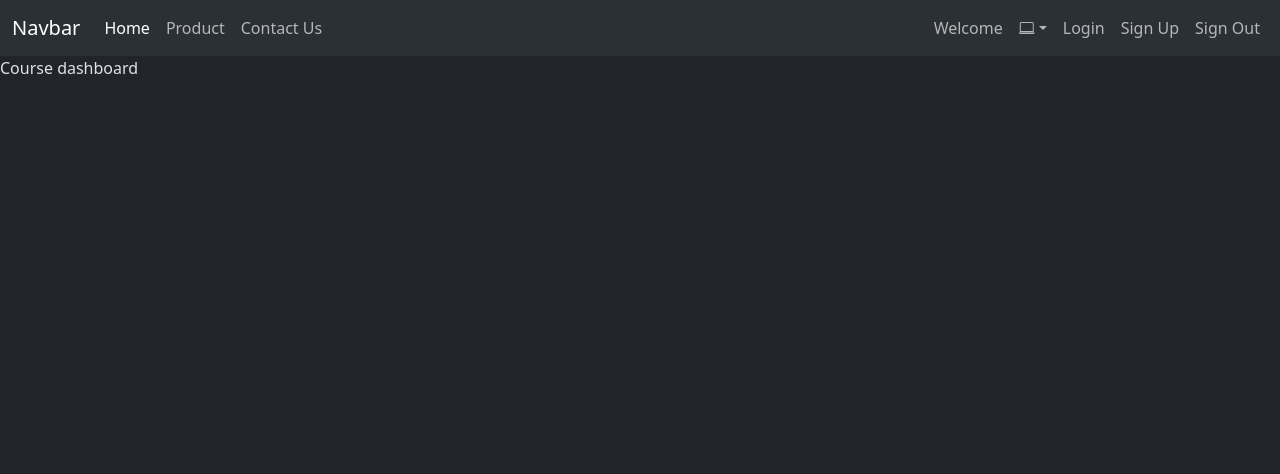
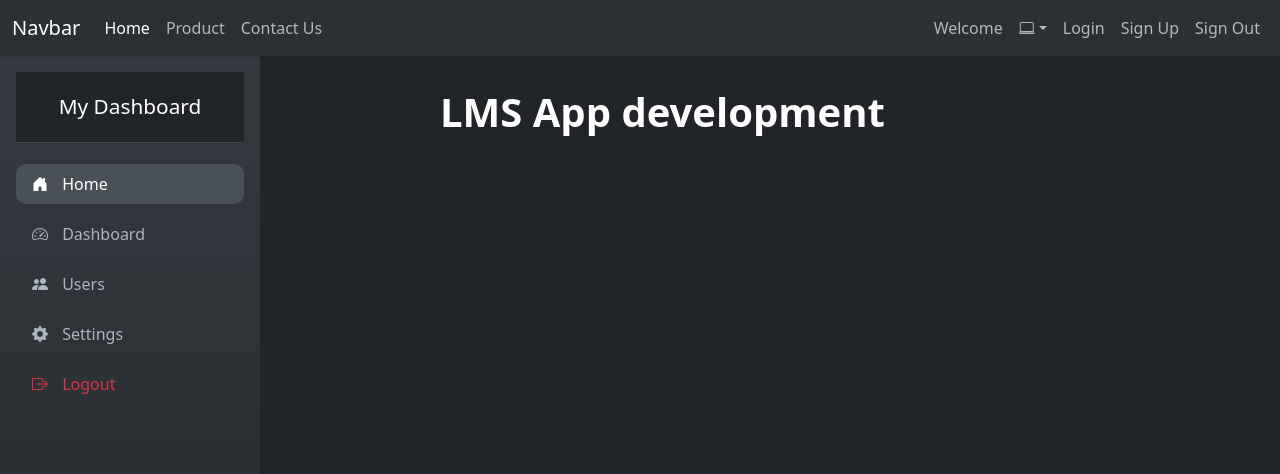
Before and after one commit to PB-personal/LMS-App-Dev, a Vue app: page / in a window 1280 px wide. Shown: the top 474 px of the page. Built offline with nearby package versions, Linux system fonts and the light colour scheme.

Commit message:
Created dashboard page and added basic heading

```diff
--- a/src/App.vue
+++ b/src/App.vue
@@ -1,11 +1,11 @@
 <template>
   <div class="d-flex flex-column min-vh-100">
-    <Header />
+    <AppHeader />
     <RouterView />
   </div>
 </template>
 
 <script setup>
 import { RouterView } from 'vue-router'
-import Header from './components/layout/Header.vue'
+import AppHeader from './components/layout/AppHeader.vue'
 </script>
--- a/src/assets/main.css
+++ b/src/assets/main.css
@@ -4,7 +4,7 @@
   max-width: 1280px;
   margin: 0 auto;
   padding: 2rem;
-  font-weight: normal;
+  font-weight: normal;ī
 }
 
 a,
--- /dev/null
+++ b/src/components/layout/AppContent.vue
@@ -0,0 +1,6 @@
+<template>
+  <div>
+    <h1 class="fw-bold text-white mb-4">LMS App development</h1>
+  </div>
+</template>
+<script></script>
--- a/src/components/layout/Header.vue
+++ b/src/components/layout/AppHeader.vue
@@ -1,5 +1,5 @@
 <template>
-  <nav class="navbar navbar-expand-lg bg-body-tertiary">
+  <nav class="navbar headerbar navbar-expand-lg bg-body-tertiary">
     <div class="container-fluid">
       <a class="navbar-brand" href="#">Navbar</a>
       <button
@@ -62,8 +62,15 @@
     </div>
   </nav>
 </template>
-<script>
-export default {
-  name: 'AppHeader',
+<script></script>
+<style scoped>
+.headerbar {
+  position: fixed;
+  top: 0;
+  left: 0;
+  right: 0;
+  z-index: 1000;
+  background: white; /* or any color you prefer */
+  box-shadow: 0 2px 4px rgba(0, 0, 0, 0.1);
 }
-</script>
+</style>
--- /dev/null
+++ b/src/components/layout/AppSidebar.vue
@@ -0,0 +1,102 @@
+<template>
+  <!-- Sidebar -->
+  <div class="sidebar d-flex flex-column p-3">
+    <div class="sidebar-header">My Dashboard</div>
+    <ul class="nav flex-column mt-3">
+      <li class="nav-item">
+        <a href="#" class="nav-link active"> <i class="bi bi-house-door-fill"></i> Home </a>
+      </li>
+      <li class="nav-item">
+        <a href="#" class="nav-link"> <i class="bi bi-speedometer2"></i> Dashboard </a>
+      </li>
+      <li class="nav-item">
+        <a href="#" class="nav-link"> <i class="bi bi-people-fill"></i> Users </a>
+      </li>
+      <li class="nav-item">
+        <a href="#" class="nav-link"> <i class="bi bi-gear-fill"></i> Settings </a>
+      </li>
+      <li class="nav-item mt-auto">
+        <a href="#" class="nav-link text-danger"> <i class="bi bi-box-arrow-right"></i> Logout </a>
+      </li>
+    </ul>
+  </div>
+</template>
+<script></script>
+<style>
+.sidebar {
+  /* let parent control the width (AppDashboard will set 30%) */
+  width: 100%;
+  max-width: 260px; /* optional cap on very wide screens */
+  height: 100vh; /* full viewport height */
+  background: linear-gradient(180deg, #343a40 0%, #212529 100%);
+  color: #fff;
+  transition: all 0.3s ease;
+  position: sticky;
+  top: 0;
+}
+
+.sidebar .nav-link {
+  color: #adb5bd;
+  border-radius: 10px;
+  margin: 5px 0;
+  transition: all 0.2s;
+}
+
+.sidebar .nav-link:hover,
+.sidebar .nav-link.active {
+  background-color: #495057;
+  color: #fff;
+}
+
+.sidebar .nav-link i {
+  margin-right: 10px;
+}
+
+.sidebar-header {
+  font-size: 1.3rem;
+  padding: 1.2rem;
+  text-align: center;
+  background: #212529;
+  border-bottom: 1px solid #444;
+}
+
+main {
+  flex: 1;
+  padding: 2rem;
+}
+
+.content-box {
+  background: white;
+  padding: 2rem;
+  border-radius: 15px;
+  box-shadow: 0 0 10px rgba(0, 0, 0, 0.08);
+}
+
+/* Responsive */
+@media (max-width: 768px) {
+  .sidebar {
+    position: fixed;
+    left: -260px;
+    height: 100%;
+    z-index: 1000;
+  }
+  .sidebar.show {
+    left: 0;
+  }
+}
+
+.toggle-btn {
+  display: none;
+}
+
+@media (max-width: 768px) {
+  .toggle-btn {
+    display: block;
+    background: #343a40;
+    color: #fff;
+    border: none;
+    padding: 10px 15px;
+    border-radius: 5px;
+  }
+}
+</style>
--- a/src/router/routes.js
+++ b/src/router/routes.js
@@ -1,5 +1,5 @@
 import Login from '@/views/auth/LoginPage.vue'
-import Dashboard from '@/views/dashboard/Dashboard.vue'
+import AppDashboard from '@/views/dashboard/AppDashboard.vue'
 import { createRouter, createWebHistory } from 'vue-router'
 
 const router = createRouter({
@@ -8,7 +8,7 @@ const router = createRouter({
     {
       path: '/',
       name: 'dashboard',
-      component: Dashboard,
+      component: AppDashboard,
     },
     {
       path: '/login',
--- /dev/null
+++ b/src/views/dashboard/AppDashboard.vue
@@ -0,0 +1,38 @@
+<template>
+  <div class="dashboard-wrapper">
+    <aside class="dashboard-sidebar">
+      <AppSidebar />
+    </aside>
+
+    <main class="dashboard-content">
+      <AppContent />
+    </main>
+  </div>
+</template>
+
+<script setup>
+import AppContent from '@/components/layout/AppContent.vue'
+import AppSidebar from '@/components/layout/AppSidebar.vue'
+</script>
+
+<style scoped>
+.dashboard-wrapper {
+  display: flex;
+  gap: 1.5rem;
+  min-height: calc(100vh - 56px); /* viewport height minus header height */
+  margin-top: 56px; /* space for fixed header */
+}
+
+.dashboard-sidebar {
+  flex: 0 0 30%;
+  max-width: 30%;
+  height: calc(100vh - 56px); /* viewport height minus header height */
+  position: sticky;
+  top: 56px; /* stick below the header */
+}
+
+.dashboard-content {
+  flex: 1 1 70%;
+  min-width: 0; /* allow children to truncate properly */
+}
+</style>
--- a/src/views/dashboard/Dashboard.vue
+++ /dev/null
@@ -1,11 +0,0 @@
-<template>
-  <div class="course-dashboard">
-    <p>Course dashboard</p>
-  </div>
-</template>
-
-<script>
-export default {
-  name: 'CourseDashboard',
-}
-</script>
```
